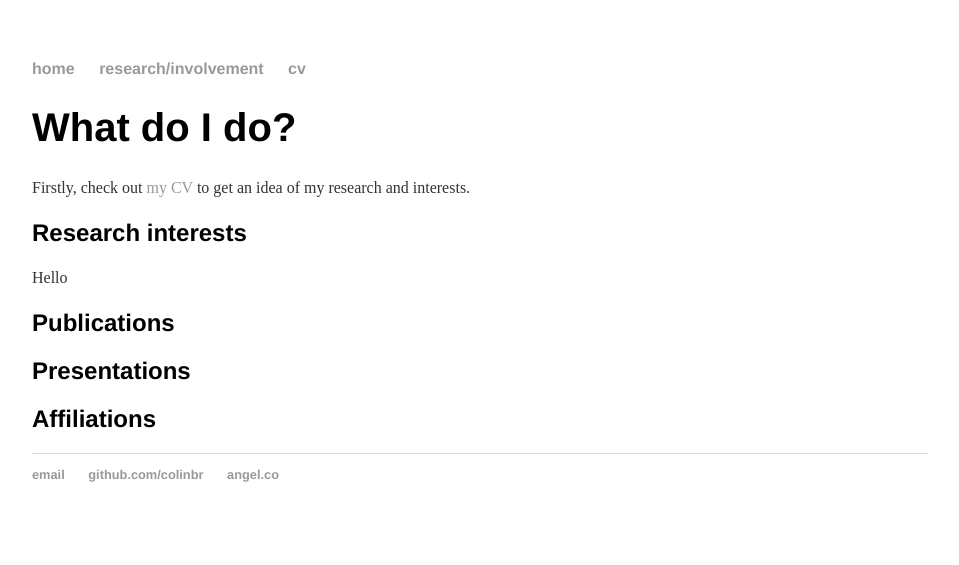
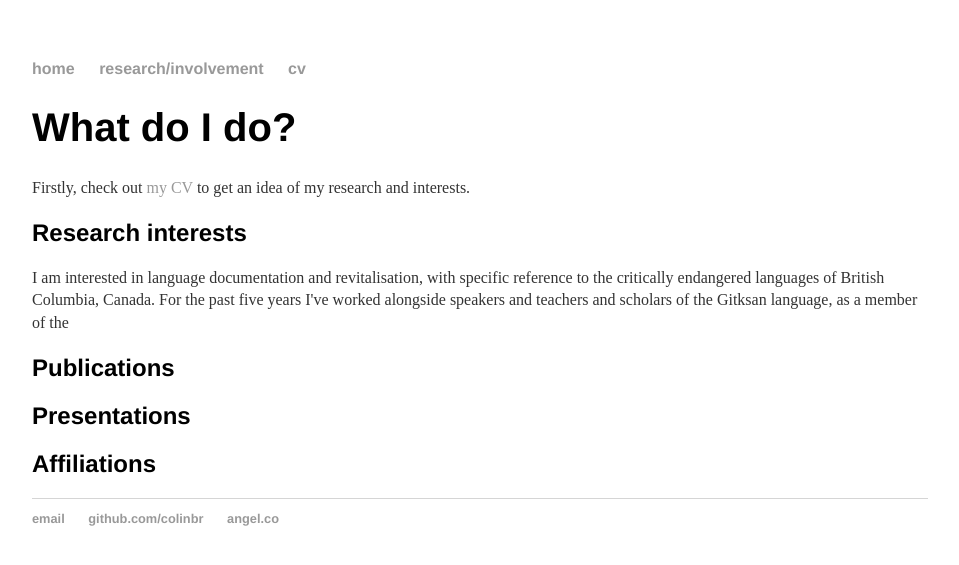
Before and after one commit to colinbr/OLD-colinbr.github.io, a Jekyll site: the page built from research/index.html, in a window 1280 px wide. Shown: the top 565 px of the page, without its empty margins (160-1119 px from the left). Built offline with Jekyll 4.4.1, drawn with Linux system fonts in a browser that asks for light colours.

Commit message:
Update index.html

```diff
--- a/research/index.html
+++ b/research/index.html
@@ -6,7 +6,7 @@ title: Colin Brown
 	<h1>What do I do?</h1>
 	<p>Firstly, check out <a href="http://nbviewer.jupyter.org/github/colinbr/colinbr.github.io/blob/master/cv/ColinBrownCV.pdf">my CV</a> to get an idea of my research and interests.</p>
 	<h2>Research interests</h2>
-	<p>Hello</p>
+	<p>I am interested in language documentation and revitalisation, with specific reference to the critically endangered languages of British Columbia, Canada. For the past five years I've worked alongside speakers and teachers and scholars of the Gitksan language, as a member of the <a href="http://lingserver.arts.ubc.ca/linguistics/research/Gitxsan_group" Gitksan Research Lab.<\a></a></p>
 	<h2>Publications</h2>
 	<h2>Presentations</h2>
 	<h2>Affiliations</h2>
```
